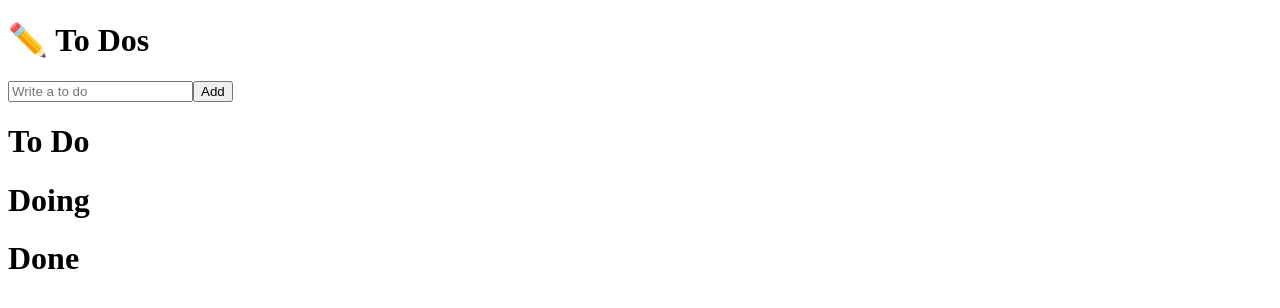
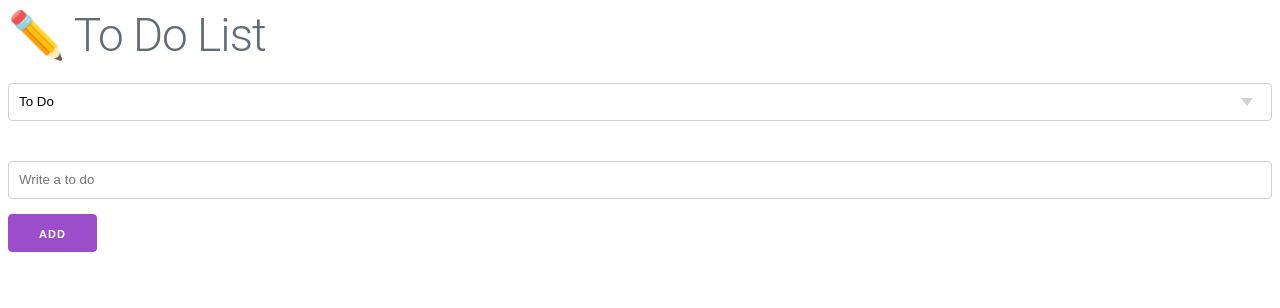
Before and after one commit to GitHubGW/react-todo, a React (Create React App) app: page / in a window 1280 px wide. Shown: the top 308 px of the page. Built offline with nearby package versions, Linux system fonts and the light colour scheme.

Commit message:
Render To Do List by Category

```diff
--- a/public/index.html
+++ b/public/index.html
@@ -8,6 +8,7 @@
     <meta name="description" content="Web site created using create-react-app" />
     <link rel="apple-touch-icon" href="%PUBLIC_URL%/logo192.png" />
     <link rel="manifest" href="%PUBLIC_URL%/manifest.json" />
+    <link rel="stylesheet" href="https://cdnjs.cloudflare.com/ajax/libs/milligram/1.4.1/milligram.css" />
     <title>To Do</title>
   </head>
   <body>
--- a/src/App.tsx
+++ b/src/App.tsx
@@ -1,11 +1,7 @@
 import ToDoList from "./components/ToDoList";
 
 const App = () => {
-  return (
-    <div>
-      <ToDoList />
-    </div>
-  );
+  return <ToDoList />;
 };
 
 export default App;
--- a/src/atoms.ts
+++ b/src/atoms.ts
@@ -1,20 +1,26 @@
 import { atom, RecoilValueReadOnly, selector } from "recoil";
+
+export enum Category {
+  TODO = "TODO",
+  DOING = "DOING",
+  DONE = "DONE",
+}
 
 export interface ToDoInterface {
   id: number;
   text: string;
-  category: "TODO" | "DOING" | "DONE";
+  category: Category;
 }
+
+export const categoryState = atom<ToDoInterface["category"]>({ key: "categoryState", default: Category.TODO });
 
 export const todoState = atom<ToDoInterface[]>({ key: "todoState", default: [] });
 
-export const filteredTodoState: RecoilValueReadOnly<ToDoInterface[][]> = selector({
+export const filteredTodoState: RecoilValueReadOnly<ToDoInterface[]> = selector({
   key: "filteredTodoState",
-  get: ({ get }): ToDoInterface[][] => {
+  get: ({ get }): ToDoInterface[] => {
+    const category: ToDoInterface["category"] = get(categoryState);
     const todo: ToDoInterface[] = get(todoState);
-    const filterdTodo: ToDoInterface[] = todo.filter((todoItem: ToDoInterface) => todoItem.category === "TODO");
-    const filterdDoing: ToDoInterface[] = todo.filter((todoItem: ToDoInterface) => todoItem.category === "DOING");
-    const filterdDone: ToDoInterface[] = todo.filter((todoItem: ToDoInterface) => todoItem.category === "DONE");
-    return [filterdTodo, filterdDoing, filterdDone];
+    return todo.filter((todoItem: ToDoInterface) => todoItem.category === category);
   },
 });
--- /dev/null
+++ b/src/components/SelectForm.tsx
@@ -0,0 +1,22 @@
+import { useRecoilState } from "recoil";
+import { Category, categoryState } from "../atoms";
+
+const SelectForm = () => {
+  const [category, setCategory] = useRecoilState<Category>(categoryState);
+
+  const onInput = (event: React.FormEvent<HTMLSelectElement>) => {
+    setCategory(event.currentTarget.value as Category);
+  };
+
+  return (
+    <form>
+      <select value={category} onInput={onInput}>
+        <option value={Category.TODO}>To Do</option>
+        <option value={Category.DOING}>Doing</option>
+        <option value={Category.DONE}>Done</option>
+      </select>
+    </form>
+  );
+};
+
+export default SelectForm;
--- a/src/components/ToDo.tsx
+++ b/src/components/ToDo.tsx
@@ -1,10 +1,10 @@
 import { SetterOrUpdater, useSetRecoilState } from "recoil";
-import { ToDoInterface, todoState } from "../atoms";
+import { Category, ToDoInterface, todoState } from "../atoms";
 
 const ToDo = ({ id, category, text }: ToDoInterface) => {
   const setTodo: SetterOrUpdater<ToDoInterface[]> = useSetRecoilState(todoState);
 
-  const handleChangeCategory = (category: ToDoInterface["category"]) => {
+  const handleChangeCategory = (category: Category) => {
     setTodo((todo: ToDoInterface[]) => {
       const foundTodoIndex: number = todo.findIndex((todoItem: ToDoInterface) => todoItem.id === id);
       const frontTodo: ToDoInterface[] = todo.slice(0, foundTodoIndex);
@@ -17,12 +17,22 @@ const ToDo = ({ id, category, text }: ToDoInterface) => {
 
   return (
     <li>
-      <span>
-        {id}: {category}: {text}
-      </span>
-      {category !== "TODO" && <button onClick={() => handleChangeCategory("TODO")}>To Do</button>}
-      {category !== "DOING" && <button onClick={() => handleChangeCategory("DOING")}>Doing</button>}
-      {category !== "DONE" && <button onClick={() => handleChangeCategory("DONE")}>Done</button>}
+      <span style={{ marginRight: "30px" }}>{text}</span>
+      {category !== Category.TODO && (
+        <button style={{ margin: "5px" }} onClick={() => handleChangeCategory(Category.TODO)}>
+          To Do
+        </button>
+      )}
+      {category !== Category.DOING && (
+        <button style={{ margin: "5px" }} onClick={() => handleChangeCategory(Category.DOING)}>
+          Doing
+        </button>
+      )}
+      {category !== Category.DONE && (
+        <button style={{ margin: "5px" }} onClick={() => handleChangeCategory(Category.DONE)}>
+          Done
+        </button>
+      )}
     </li>
   );
 };
--- a/src/components/ToDoForm.tsx
+++ b/src/components/ToDoForm.tsx
@@ -1,6 +1,6 @@
 import { useForm } from "react-hook-form";
 import { SetterOrUpdater, useRecoilValue, useSetRecoilState } from "recoil";
-import { filteredTodoState, ToDoInterface, todoState } from "../atoms";
+import { Category, categoryState, ToDoInterface, todoState } from "../atoms";
 
 interface FormData {
   text: string;
@@ -16,11 +16,10 @@ const ToDoForm = () => {
     defaultValues: { text: "" },
   });
   const setTodo: SetterOrUpdater<ToDoInterface[]> = useSetRecoilState(todoState);
-  const filteredTodo: ToDoInterface[][] = useRecoilValue(filteredTodoState);
-  console.log("filteredTodo", filteredTodo);
+  const category: Category = useRecoilValue(categoryState);
 
   const onValid = ({ text }: FormData) => {
-    setTodo((todo: ToDoInterface[]) => [{ id: Date.now(), text, category: "TODO" }, ...todo]);
+    setTodo((todo: ToDoInterface[]) => [{ id: Date.now(), text, category }, ...todo]);
     setValue("text", "");
   };
 
--- a/src/components/ToDoList.tsx
+++ b/src/components/ToDoList.tsx
@@ -1,37 +1,20 @@
 import { useRecoilValue } from "recoil";
 import { filteredTodoState, ToDoInterface } from "../atoms";
+import SelectForm from "./SelectForm";
 import ToDo from "./ToDo";
 import ToDoForm from "./ToDoForm";
 
 const ToDoList = () => {
-  const [filterdTodo, filterdDoing, filterdDone] = useRecoilValue<ToDoInterface[][]>(filteredTodoState);
+  const filteredTodo: ToDoInterface[] = useRecoilValue(filteredTodoState);
 
   return (
     <div>
-      <h1>✏️ To Dos</h1>
+      <h1>✏️ To Do List</h1>
+      <SelectForm />
       <ToDoForm />
-      <div>
-        <h1>To Do</h1>
-        <ul>
-          {filterdTodo.map((todoItem: ToDoInterface) => (
-            <ToDo key={todoItem.id} id={todoItem.id} category={todoItem.category} text={todoItem.text} />
-          ))}
-        </ul>
-
-        <h1>Doing</h1>
-        <ul>
-          {filterdDoing.map((todoItem: ToDoInterface) => (
-            <ToDo key={todoItem.id} id={todoItem.id} category={todoItem.category} text={todoItem.text} />
-          ))}
-        </ul>
-
-        <h1>Done</h1>
-        <ul>
-          {filterdDone.map((todoItem: ToDoInterface) => (
-            <ToDo key={todoItem.id} id={todoItem.id} category={todoItem.category} text={todoItem.text} />
-          ))}
-        </ul>
-      </div>
+      {filteredTodo.map((todo) => (
+        <ToDo key={todo.id} {...todo} />
+      ))}
     </div>
   );
 };
```
